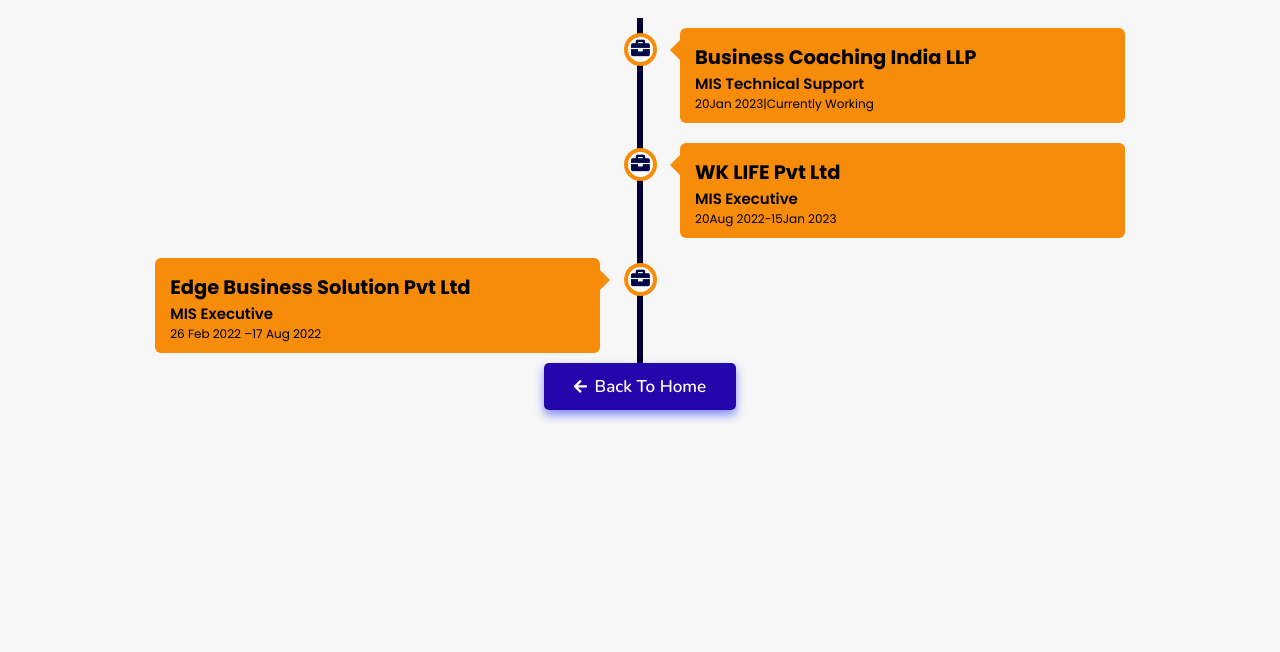
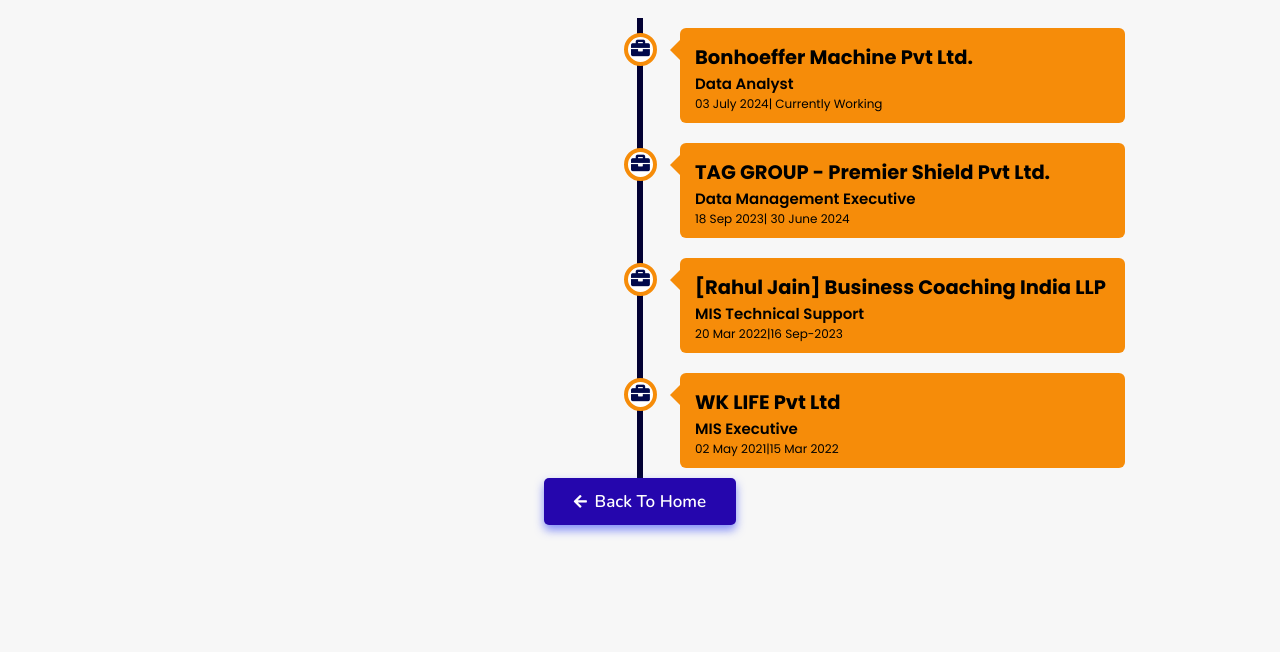
Before and after one commit to Kabirh7700/portfolio, a plain HTML site: page experience/index.html in a window 1280 px wide. Shown: the part 148-800 px from the top of the page. Drawn offline with nearby package versions, Linux system fonts and the light colour scheme.

Commit message:
Update index.html

```diff
--- a/experience/index.html
+++ b/experience/index.html
@@ -45,11 +45,33 @@
    <div class="container right">
         <div class="content">
           <div class="tag">
-          <h2>Business Coaching India LLP</h2>
+            <h2>Bonhoeffer Machine Pvt Ltd.</h2>
+          </div>
+          <div class="desc">
+            <h3>Data Analyst</h3>
+            <p>03 July 2024| Currently Working</p>
+          </div>
+        </div>
+      </div>
+      <div class="container right">
+        <div class="content">
+          <div class="tag">
+            <h2>TAG GROUP - Premier Shield Pvt Ltd.</h2>
+          </div>
+          <div class="desc">
+            <h3>Data Management Executive</h3>
+            <p>18 Sep 2023| 30 June 2024</p>
+          </div>
+        </div>
+      </div>
+      <div class="container right">
+        <div class="content">
+          <div class="tag">
+            <h2> [Rahul Jain] Business Coaching India LLP</h2>
           </div>
           <div class="desc">
             <h3>MIS Technical Support</h3>
-            <p>20Jan 2023|Currently Working</p>
+            <p>20 Mar 2022|16 sep-2023</p>
           </div>
         </div>
       </div>
@@ -60,19 +82,7 @@
           </div>
           <div class="desc">
             <h3>MIS Executive</h3>
-            <p>20Aug 2022-15Jan 2023</p>
-        </div>
-      </div>
-    </div>
-
-    <div class="container left">
-      <div class="content">
-        <div class="tag">
-          <h2>Edge Business Solution Pvt Ltd</h2>
-        </div>
-        <div class="desc">
-            <h3>MIS Executive</h3>
-            <p>26 Feb 2022 –17 Aug 2022</p>
+            <p>02 May 2021|15 Mar 2022</p>
           </div>
         </div>
       </div>
```
Lines whose indentation alone changed are shown as unchanged.
